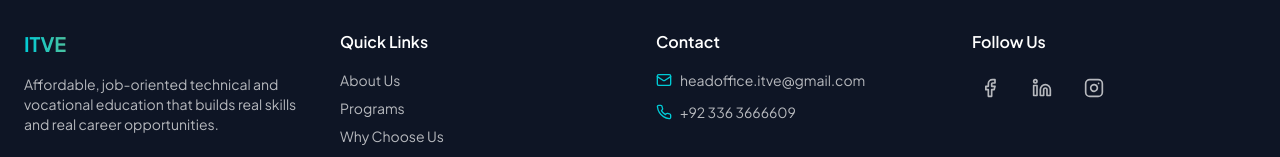
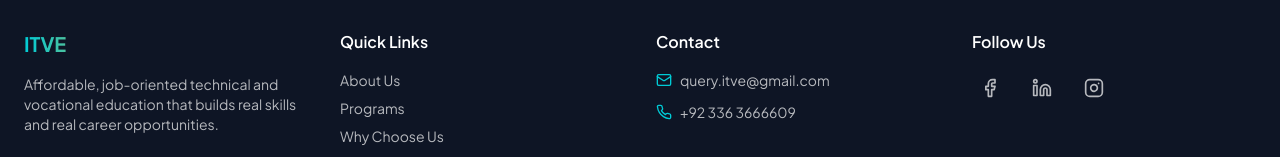
Before and after one commit to amna-mohsin/ITVE-Landing-Redesign, a React (Vite) app: page / in a window 1280 px wide. Shown: the part 5315-5472 px from the top of the page. Built offline with nearby package versions, Linux system fonts and the light colour scheme.

Commit message:
Update Footer.tsx

```diff
--- a/src/components/Footer.tsx
+++ b/src/components/Footer.tsx
@@ -44,12 +44,12 @@
               <li className="flex items-center gap-2">
                 <Mail size={16} className="text-primary" />
                              <a
-                    href="https://mail.google.com/mail/?view=cm&fs=1&to=headoffice.itve@gmail.com"
+                    href="https://mail.google.com/mail/?view=cm&fs=1&to=query.itve@gmail.com"
                     target="_blank"
                     rel="noopener noreferrer"
                     className="text-white/70 hover:text-primary transition-colors"
                   >
-                    headoffice.itve@gmail.com
+                    query.itve@gmail.com
                   </a>
               </li>
               {/* Updated WhatsApp Link */}
```
